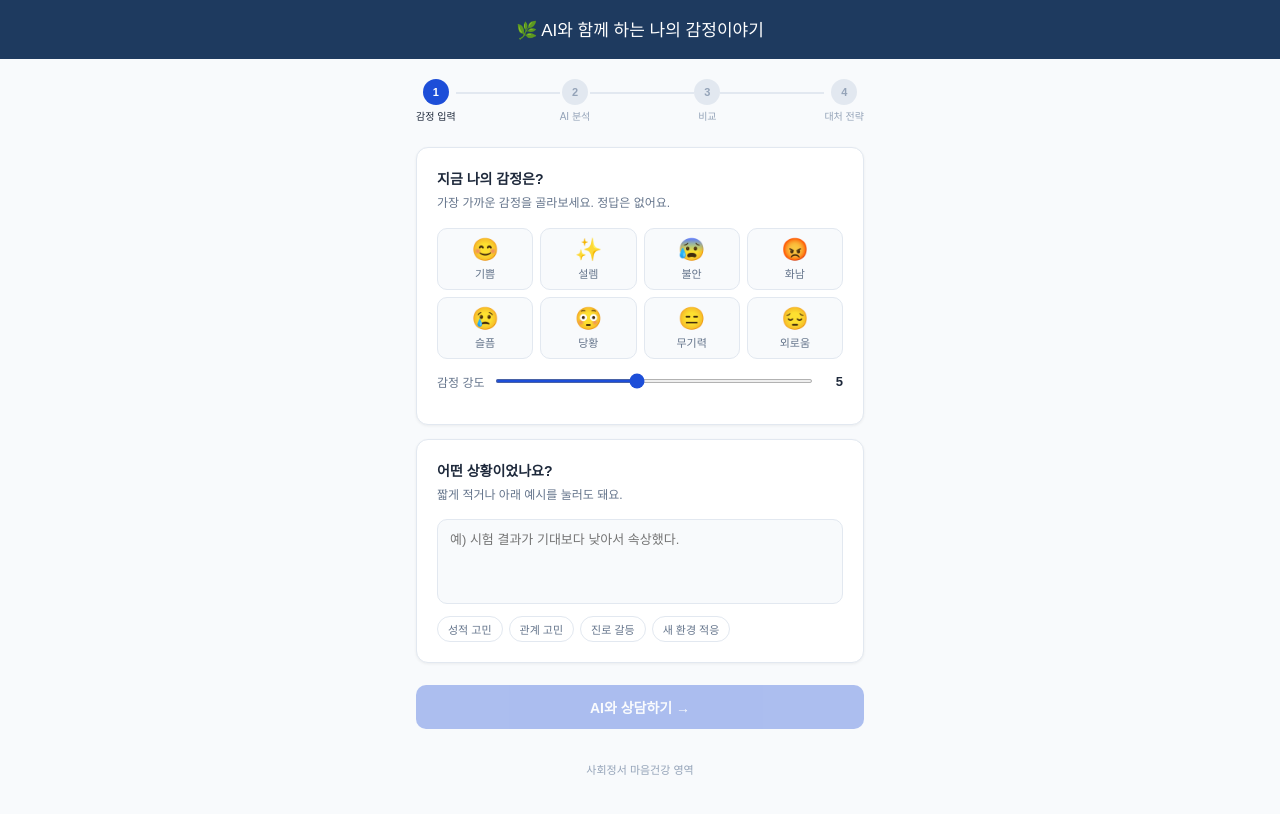
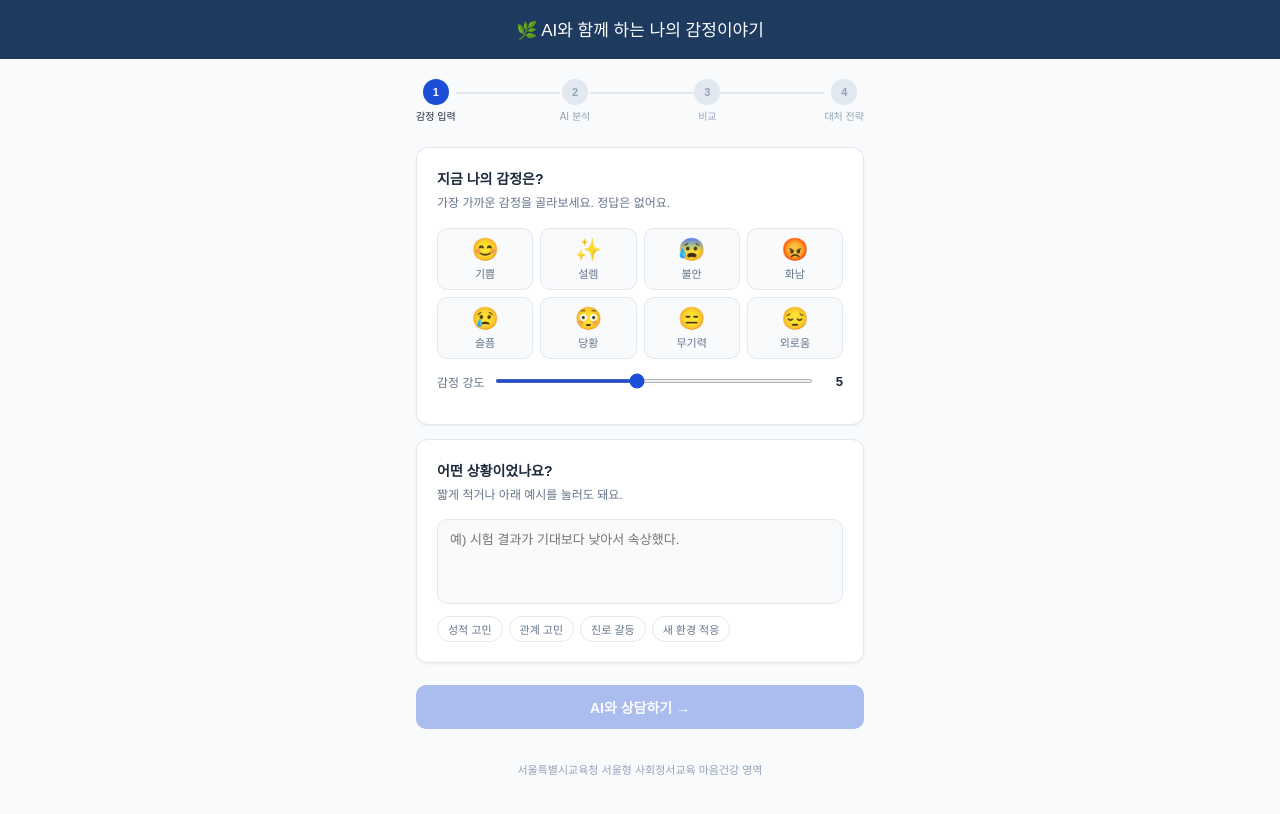
Before and after one commit to myungahmoon/ai-emotion, a plain HTML site: page index.html in a window 1280 px wide. Drawn offline with Linux system fonts and the light colour scheme.

Commit message:
Update footer text for clarity

```diff
--- a/index.html
+++ b/index.html
@@ -198,7 +198,7 @@ textarea:focus{outline:none;border-color:#1d4ed8;background:#fff}
   </div>
 
   <div class="footer">
-     사회정서 마음건강 영역
+    서울특별시교육청 서울형 사회정서교육 마음건강 영역
   </div>
 </div>
 
```
